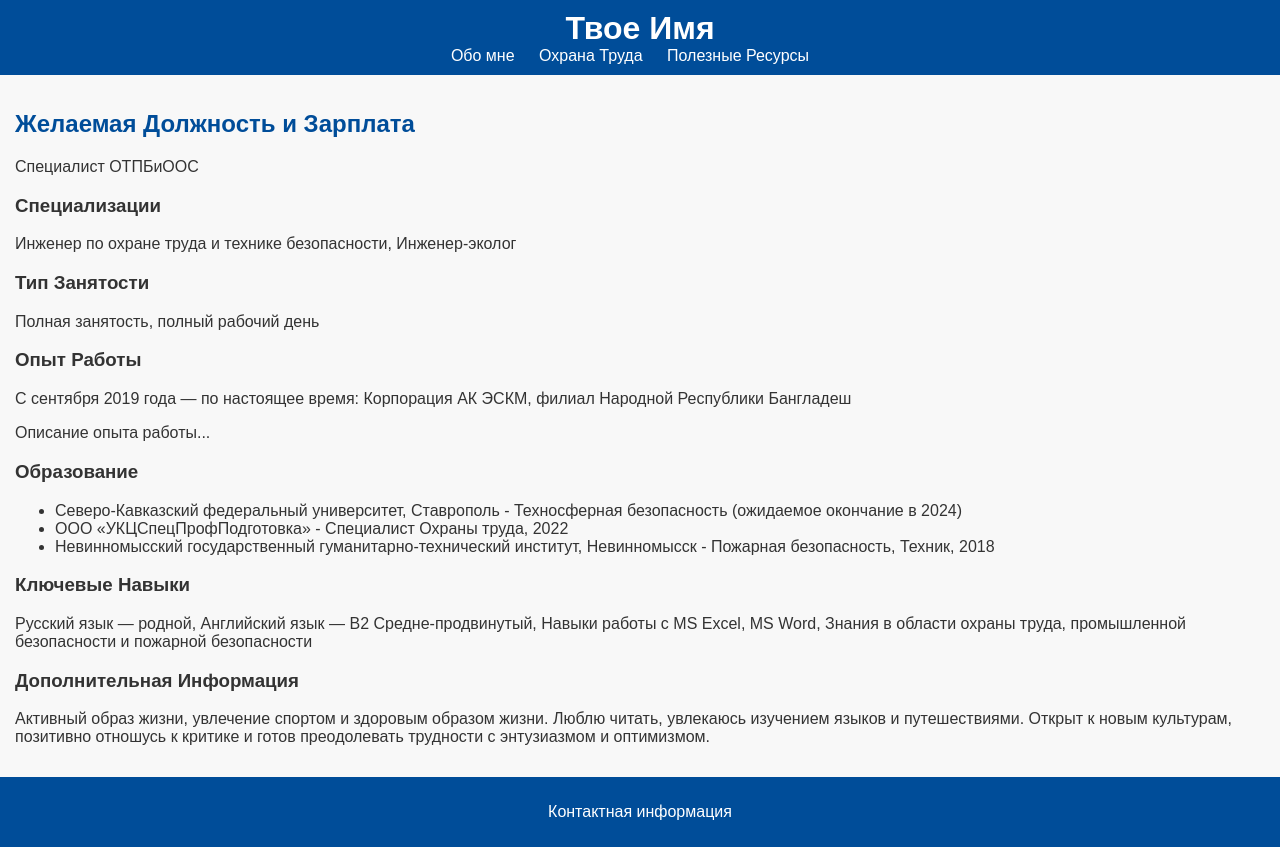
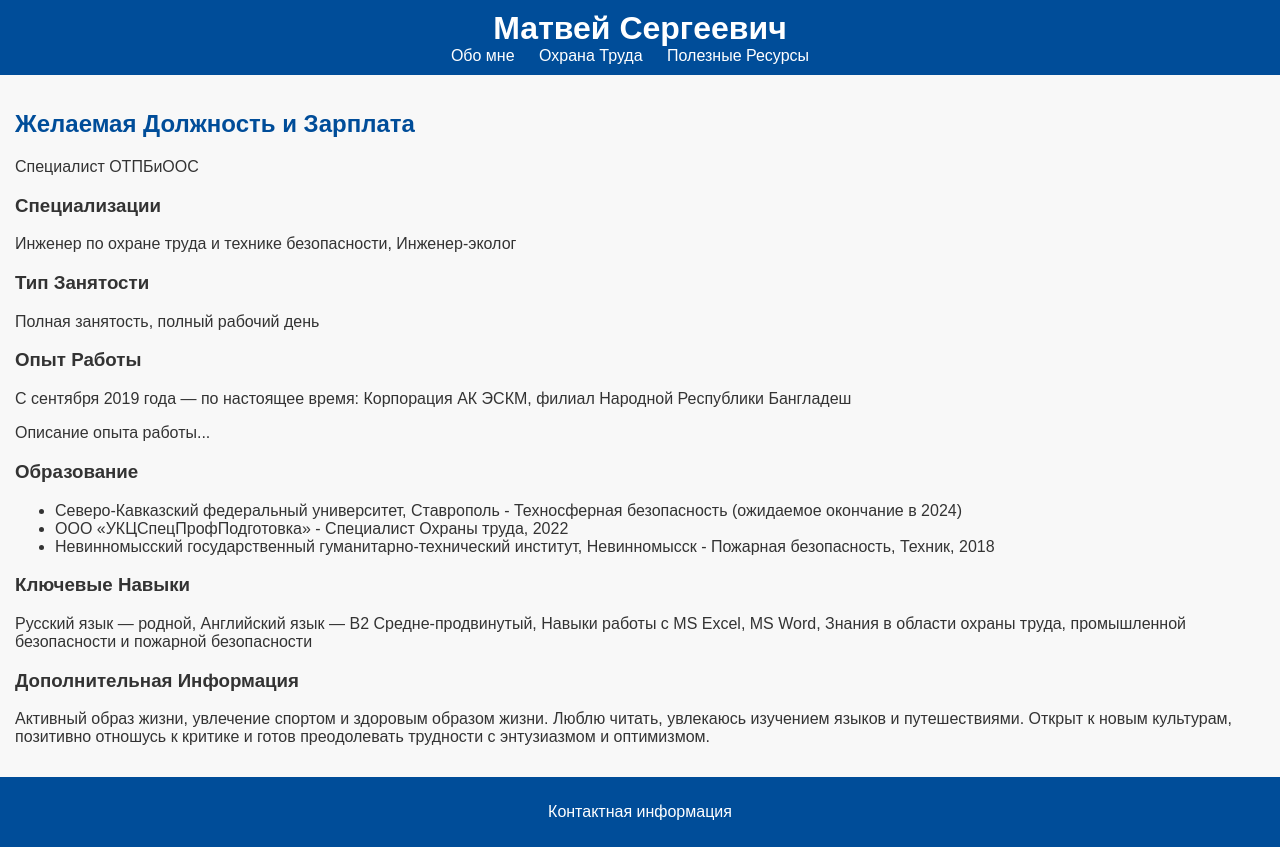
Before and after one commit to 1SourceShare/worksot, a plain HTML site: page index.html in a window 1280 px wide. Drawn offline with Linux system fonts and the light colour scheme.

Commit message:
Update index.html

```diff
--- a/index.html
+++ b/index.html
@@ -1,12 +1,12 @@
 <!DOCTYPE html>
 <html>
 <head>
-    <title>Обо мне - Твое Имя</title>
+    <title>Обо мне - Специалист охраны труда Матвей Сергеевич</title>
     <link rel="stylesheet" type="text/css" href="style.css">
 </head>
 <body>
     <header>
-        <h1>Твое Имя</h1>
+        <h1>Матвей Сергеевич</h1>
         <nav>
             <ul>
                 <li><a href="index.html">Обо мне</a></li>
```
